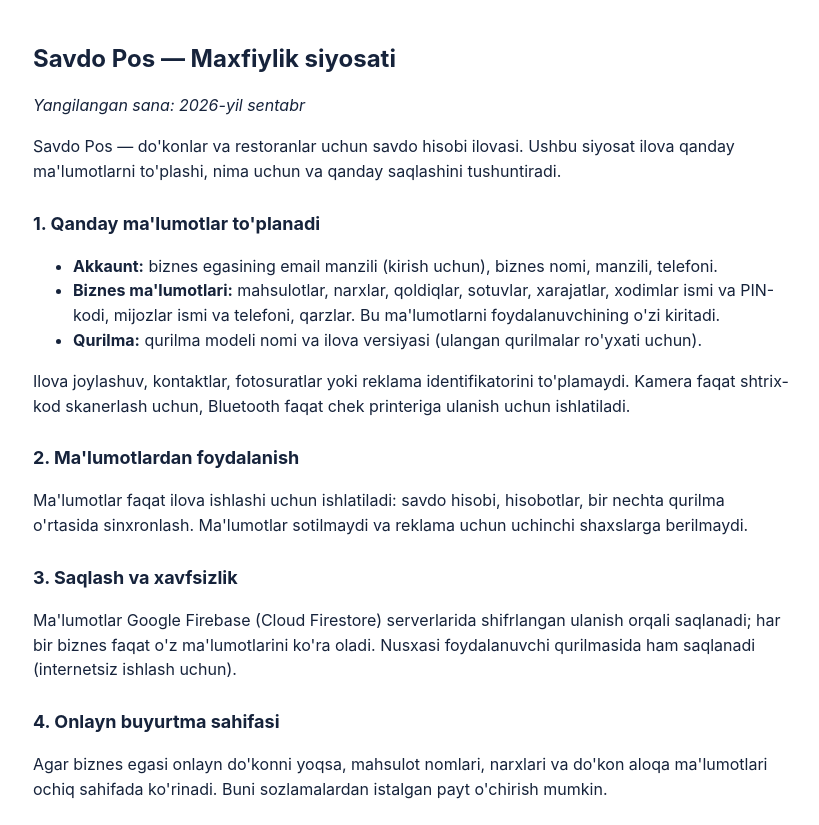
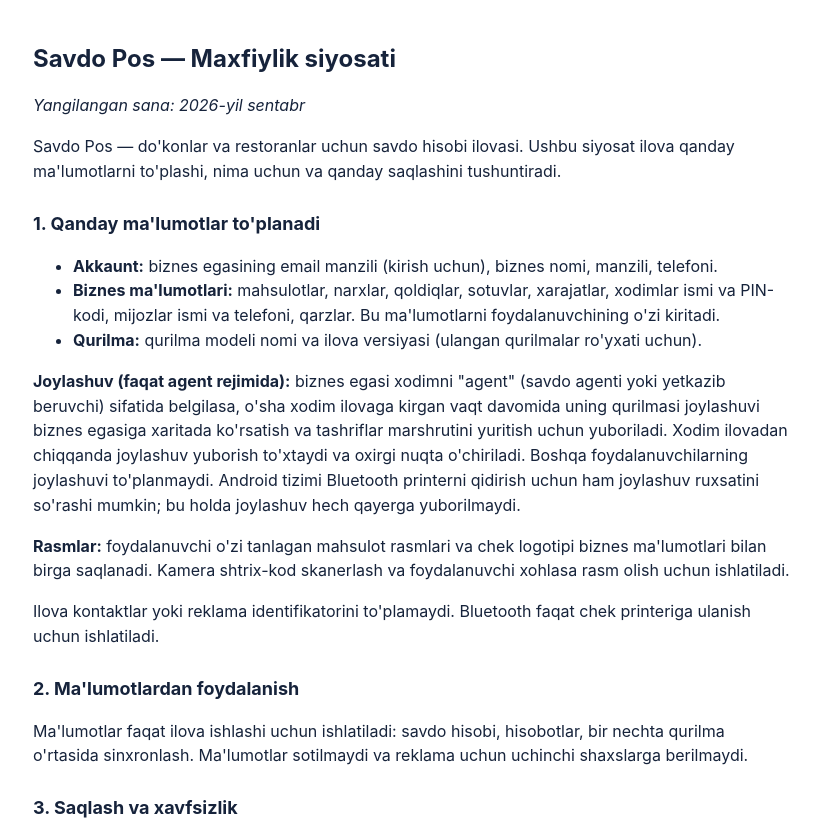
Before and after one commit to smeliqulov50-cpu/savdo-pos-android, a website: page www/privacy-policy.html in a window 1280 px wide. Shown: the top 825 px of the page, without its empty margins (227-1046 px from the left). Drawn offline with Linux system fonts and the light colour scheme.

Commit message:
fix62: maxfiylik siyosati joylashuv va rasmlar bo'yicha aniqlashtirildi

```diff
--- a/www/privacy-policy.html
+++ b/www/privacy-policy.html
@@ -6,7 +6,9 @@
 <li><b>Akkaunt:</b> biznes egasining email manzili (kirish uchun), biznes nomi, manzili, telefoni.</li>
 <li><b>Biznes ma'lumotlari:</b> mahsulotlar, narxlar, qoldiqlar, sotuvlar, xarajatlar, xodimlar ismi va PIN-kodi, mijozlar ismi va telefoni, qarzlar. Bu ma'lumotlarni foydalanuvchining o'zi kiritadi.</li>
 <li><b>Qurilma:</b> qurilma modeli nomi va ilova versiyasi (ulangan qurilmalar ro'yxati uchun).</li></ul>
-<p>Ilova joylashuv, kontaktlar, fotosuratlar yoki reklama identifikatorini to'plamaydi. Kamera faqat shtrix-kod skanerlash uchun, Bluetooth faqat chek printeriga ulanish uchun ishlatiladi.</p>
+<p><b>Joylashuv (faqat agent rejimida):</b> biznes egasi xodimni "agent" (savdo agenti yoki yetkazib beruvchi) sifatida belgilasa, o'sha xodim ilovaga kirgan vaqt davomida uning qurilmasi joylashuvi biznes egasiga xaritada ko'rsatish va tashriflar marshrutini yuritish uchun yuboriladi. Xodim ilovadan chiqqanda joylashuv yuborish to'xtaydi va oxirgi nuqta o'chiriladi. Boshqa foydalanuvchilarning joylashuvi to'planmaydi. Android tizimi Bluetooth printerni qidirish uchun ham joylashuv ruxsatini so'rashi mumkin; bu holda joylashuv hech qayerga yuborilmaydi.</p>
+<p><b>Rasmlar:</b> foydalanuvchi o'zi tanlagan mahsulot rasmlari va chek logotipi biznes ma'lumotlari bilan birga saqlanadi. Kamera shtrix-kod skanerlash va foydalanuvchi xohlasa rasm olish uchun ishlatiladi.</p>
+<p>Ilova kontaktlar yoki reklama identifikatorini to'plamaydi. Bluetooth faqat chek printeriga ulanish uchun ishlatiladi.</p>
 <h2>2. Ma'lumotlardan foydalanish</h2><p>Ma'lumotlar faqat ilova ishlashi uchun ishlatiladi: savdo hisobi, hisobotlar, bir nechta qurilma o'rtasida sinxronlash. Ma'lumotlar sotilmaydi va reklama uchun uchinchi shaxslarga berilmaydi.</p>
 <h2>3. Saqlash va xavfsizlik</h2><p>Ma'lumotlar Google Firebase (Cloud Firestore) serverlarida shifrlangan ulanish orqali saqlanadi; har bir biznes faqat o'z ma'lumotlarini ko'ra oladi. Nusxasi foydalanuvchi qurilmasida ham saqlanadi (internetsiz ishlash uchun).</p>
 <h2>4. Onlayn buyurtma sahifasi</h2><p>Agar biznes egasi onlayn do'konni yoqsa, mahsulot nomlari, narxlari va do'kon aloqa ma'lumotlari ochiq sahifada ko'rinadi. Buni sozlamalardan istalgan payt o'chirish mumkin.</p>
```
